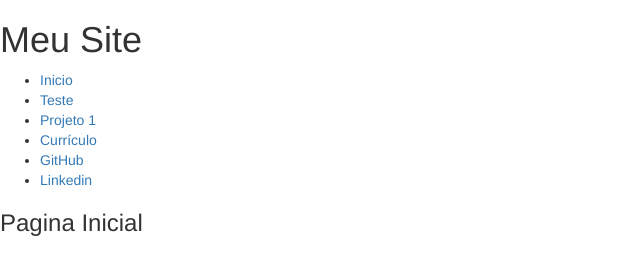
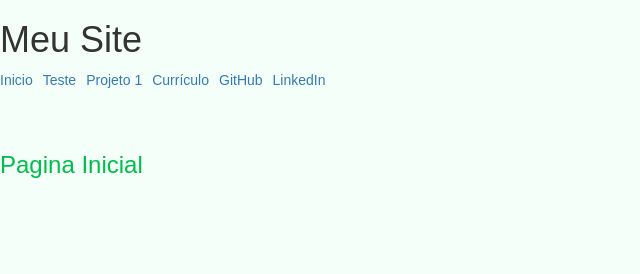
Before and after one commit to guilhermeo97/guilhermeo97.github.io, a plain HTML site: page index.html in a window 1280 px wide. Shown: the whole page, without its empty margins (0-640 px from the left). Drawn offline with nearby package versions, Linux system fonts and the light colour scheme.

Commit message:
evolução
Evolução do projeto

```diff
--- a/index.html
+++ b/index.html
@@ -12,7 +12,7 @@
 </head>
 <body>
 
-    <my-header></my-header>
+    <my-header class="mynavbar"></my-header>
     <h3>Pagina Inicial</h3>
 
 </body>
--- a/myHeader.js
+++ b/myHeader.js
@@ -3,8 +3,8 @@ const myLinks = [
     ["Teste", "/teste.html"],
     ["Projeto 1", "/projects/projeto1.html"],
     ["Currículo", "/curriculo.html"],
-    ["GitHub", "https://github.com/guilhermeo97"],
-    ["Linkedin", "https://www.linkedin.com/in/guilherme-oliveira-9b6b02109/"]
+    ["GitHub", "https://github.com/Asaph-T-Souza"],
+    ["LinkedIn", "https://www.linkedin.com/in/asaph-teixeira-e-souza-038248170/"]
 ];
 
 class MyHeader extends HTMLElement{
@@ -33,6 +33,7 @@ function navBar(webpageList) {
     for(let i = 0; i < webpageList.length; i++){
         let li = document.createElement("li");
         let a = document.createElement("a");
+        li.setAttribute("class", "mynavbar");
         a.setAttribute("href", webpageList[i][1]);
         a.textContent = webpageList[i][0];
         li.appendChild(a);
@@ -44,4 +45,12 @@ function navBar(webpageList) {
     return nav;
 }
 
+function addCss(){
+    let myCss = document.createElement("link");
+    myCss.setAttribute("rel", "stylesheet");
+    myCss.setAttribute("href", "/style.css");
+    document.head.appendChild(myCss);
+}
+
+addCss();
 customElements.define("my-header", MyHeader);
--- a/style.css
+++ b/style.css
@@ -1,6 +1,11 @@
 * {
     margin: 0;
     padding: 0;
+}
+
+.mynavbar{
+    display: inline-block;
+    padding-right: 10px;
 }
 
 body {
```
